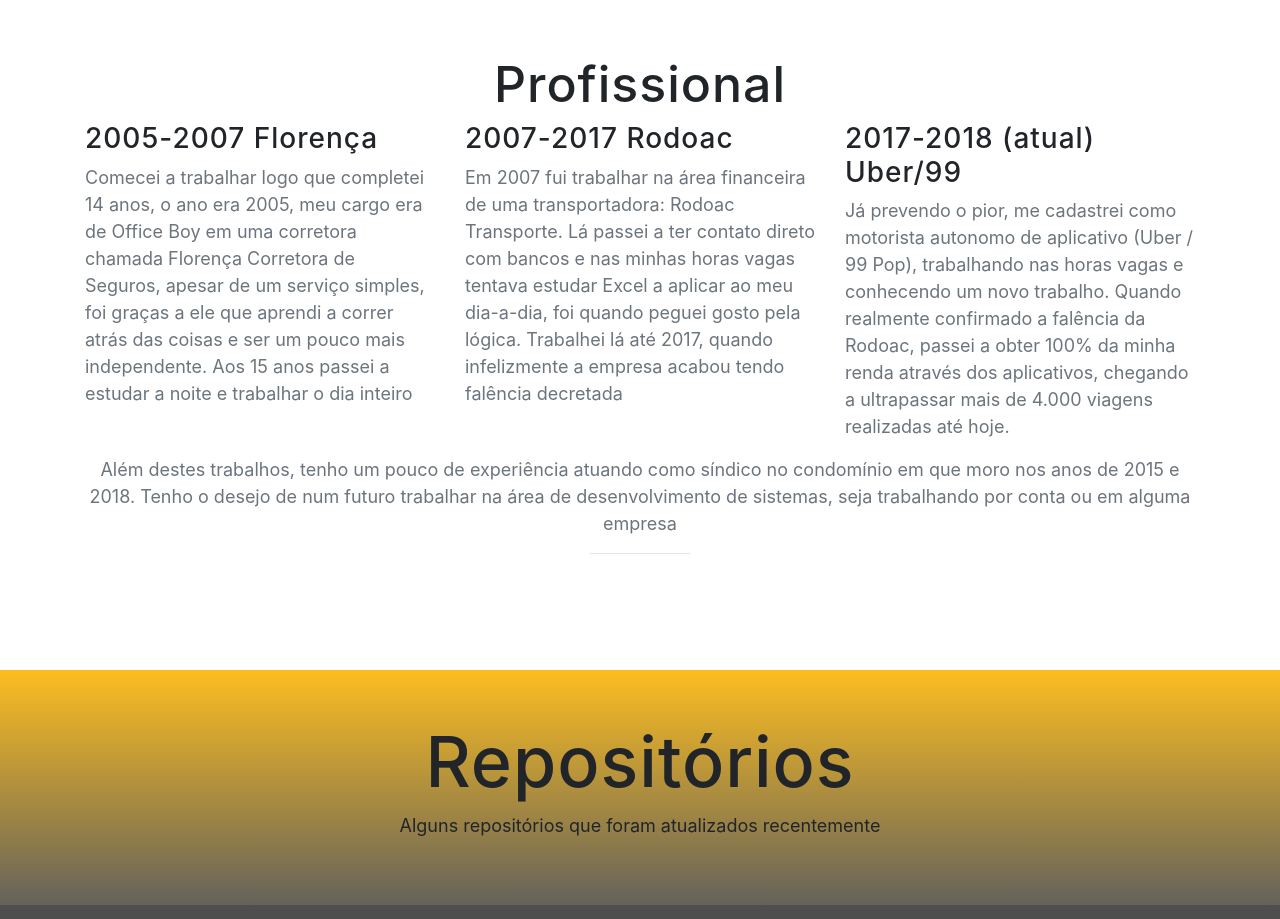
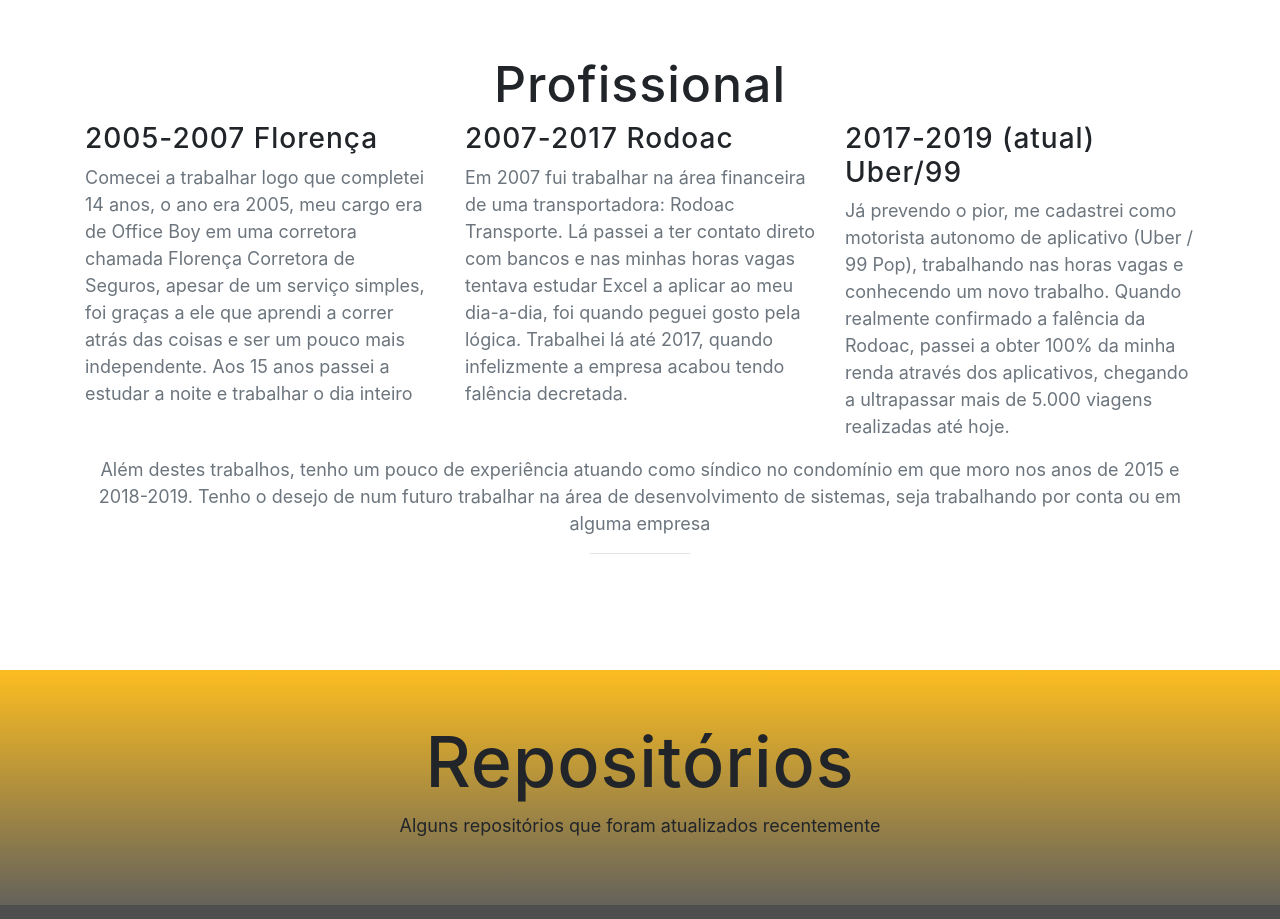
Before and after one commit to marcelocezario/marcelocezario.github.io, a website with bundled scripts: page index.html in a window 1280 px wide. Shown: the part 1860-2779 px from the top of the page. Built offline with nearby package versions, Linux system fonts and the light colour scheme; grey boxes are pictures that could not be loaded; a web font is replaced by a local one.

Commit message:
Update index.html

```diff
--- a/index.html
+++ b/index.html
@@ -140,7 +140,7 @@
               não ser um grande praticante de esportes, gosto de acompanhar quando possível futebol (sou um torcedor sofredor
               do Coritiba, apesar de ultimamente nem ligar muito para isso kkk), basquete, futebol americano, tênis, entre
               outros. Quando o bolso permite, o que sinceramente anda complicado ultimamente, gosto muito de sair para comer
-              em bons restaurantes junto com minha namorada.
+              em bons restaurantes quando há companhia para isso.
             </p>
           </div>
         </div>
@@ -172,24 +172,24 @@
             <p class="text-muted">
               Em 2007 fui trabalhar na área financeira de uma transportadora: Rodoac Transporte. Lá passei a ter contato direto com bancos
               e nas minhas horas vagas tentava estudar Excel a aplicar ao meu dia-a-dia, foi quando peguei gosto pela lógica.
-              Trabalhei lá até 2017, quando infelizmente a empresa acabou tendo falência decretada
+              Trabalhei lá até 2017, quando infelizmente a empresa acabou tendo falência decretada.
             </p>
           </div>
         </div>
         <div class="col-sm">
           <div class="profissional-item">
-            <h3>2017-2018 (atual) Uber/99</h3>
+            <h3>2017-2019 (atual) Uber/99</h3>
             <p class="text-muted">
               Já prevendo o pior, me cadastrei como motorista autonomo de aplicativo (Uber / 99 Pop), trabalhando nas horas vagas e conhecendo
               um novo trabalho. Quando realmente confirmado a falência da Rodoac, passei a obter 100% da minha renda através
-              dos aplicativos, chegando a ultrapassar mais de 4.000 viagens realizadas até hoje.
+              dos aplicativos, chegando a ultrapassar mais de 5.000 viagens realizadas até hoje.
             </p>
           </div>
         </div>
       </div>
       <div class="section-heading text-center">
         <p class="text-muted">Além destes trabalhos, tenho um pouco de experiência atuando como síndico no condomínio em que moro nos anos de 2015
-          e 2018. Tenho o desejo de num futuro trabalhar na área de desenvolvimento de sistemas, seja trabalhando por conta
+          e 2018-2019. Tenho o desejo de num futuro trabalhar na área de desenvolvimento de sistemas, seja trabalhando por conta
           ou em alguma empresa</p>
         <hr>
       </div>
```
